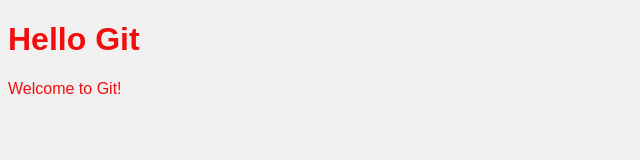
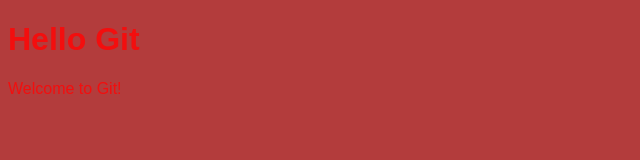
Before and after one commit to bj0594/Kodehode-uke-1, a plain HTML site: page index.html in a window 1280 px wide. Shown: the whole page, without its empty margins (0-640 px from the left). Drawn offline with Linux system fonts and the light colour scheme.

Commit message:
changed background color

```diff
--- a/styles.css
+++ b/styles.css
@@ -1,5 +1,5 @@
 body {
   font-family: Arial, sans-serif;
-  background-color: #f0f0f0;
+  background-color: #b33c3c;
   color: #f30e0e;
 }
```
